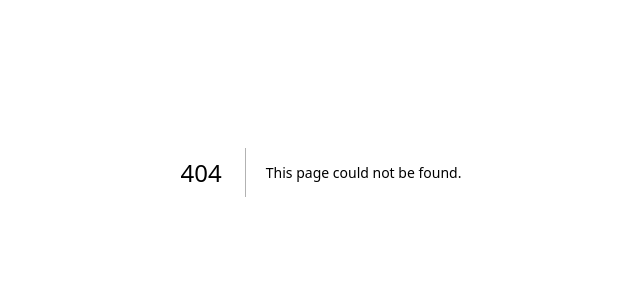
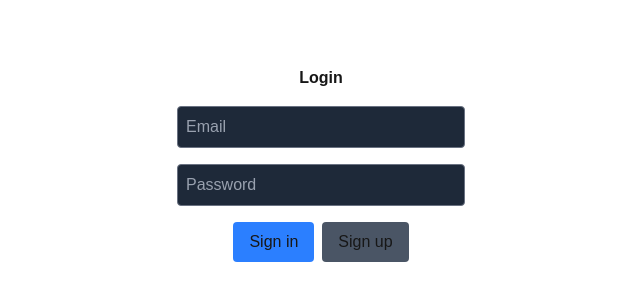
Before and after one commit to shakirgv/booking-saas, a Next.js app: page /login in a window 1280 px wide. Before the commit this address had no page. Shown: the part 228-528 px from the top of the page, without its empty margins (319-959 px from the left). Built offline with nearby package versions, Linux system fonts and the light colour scheme.

Commit message:
Add auth and dashboard

```diff
--- /dev/null
+++ b/app/dashboard/page.tsx
@@ -0,0 +1,37 @@
+"use client";
+
+import { useEffect, useState } from "react";
+import { useRouter } from "next/navigation";
+import { createClient } from "@/lib/supabase";
+
+export default function DashboardPage() {
+    const router = useRouter();
+    const [email, setEmail] = useState("");
+
+    useEffect(() => {
+        const supabase = createClient();
+        supabase.auth.getUser().then(({ data }) => {
+            if (!data.user) {
+                router.push("/login");
+            } else {
+                setEmail(data.user.email ?? " ");
+            }
+        });
+}, [router]);
+
+async function handleSignOut() {
+    const supabase = createClient();
+    await supabase.auth.signOut();
+    router.push("/login");
+}
+
+return (
+    <main className="flex min-h-screen flex-col items-center justify-center gap-4">
+        <h1 className="text-3xl font-bold">Dashboard</h1>
+        <p>Signed in as {email}</p>
+        <button className="rounded bg-gray-600 px-4 py-2" onClick={handleSignOut}>
+        Sign out
+        </button>
+    </main>
+);
+}
--- /dev/null
+++ b/app/login/page.tsx
@@ -0,0 +1,57 @@
+"use client";
+
+import { useState } from "react";
+import { createClient } from "@/lib/supabase";
+import { useRouter } from "next/navigation";
+
+export default function LoginPage() {
+    const [email, setEmail] = useState("");
+    const [password, setPassword] = useState("");
+    const [message, setMessage] = useState("");
+    const router = useRouter();
+
+    async function handleSignUp() {
+        const supabase = createClient();
+        const { error } = await supabase.auth.signUp({ email, password });
+        setMessage(error ? error.message : "Signed up successfully!");
+    }
+
+    async function handleSignIn() {
+        const supabase = createClient();
+        const { error } = await supabase.auth.signInWithPassword({ email, password});
+        if (error) {
+            setMessage(error.message);
+        } else {
+            router.push("/dashboard");
+        }
+    }
+
+    return (
+        <main className="flex min-h-screen flex-col items-center justify-center gap-4">
+            <h1 className="text-3x1 font-bold">Login</h1>
+            <input
+            className="w-72 rounded border border-gray-500 bg-gray-800 p-2 text-white placeholder-gray-400"
+            type="email"
+            placeholder="Email"
+            value={email}
+            onChange={(e) => setEmail(e.target.value)}
+            />
+            <input
+            className="w-72 rounded border border-gray-500 bg-gray-800 p-2 text-white placeholder-gray-400"
+            type="password"
+            placeholder="Password"
+            value={password}
+            onChange={(e) => setPassword(e.target.value)}
+            />
+            <div className="flex gap-2">
+                <button className="rounded bg-blue-500 px-4 py-2" onClick={handleSignIn}>
+                    Sign in
+                </button>
+                <button className="rounded bg-gray-600 px-4 py-2" onClick={handleSignUp}>
+                    Sign up
+                </button>
+            </div>
+            <p>{message}</p>
+        </main>
+    );
+}
```
